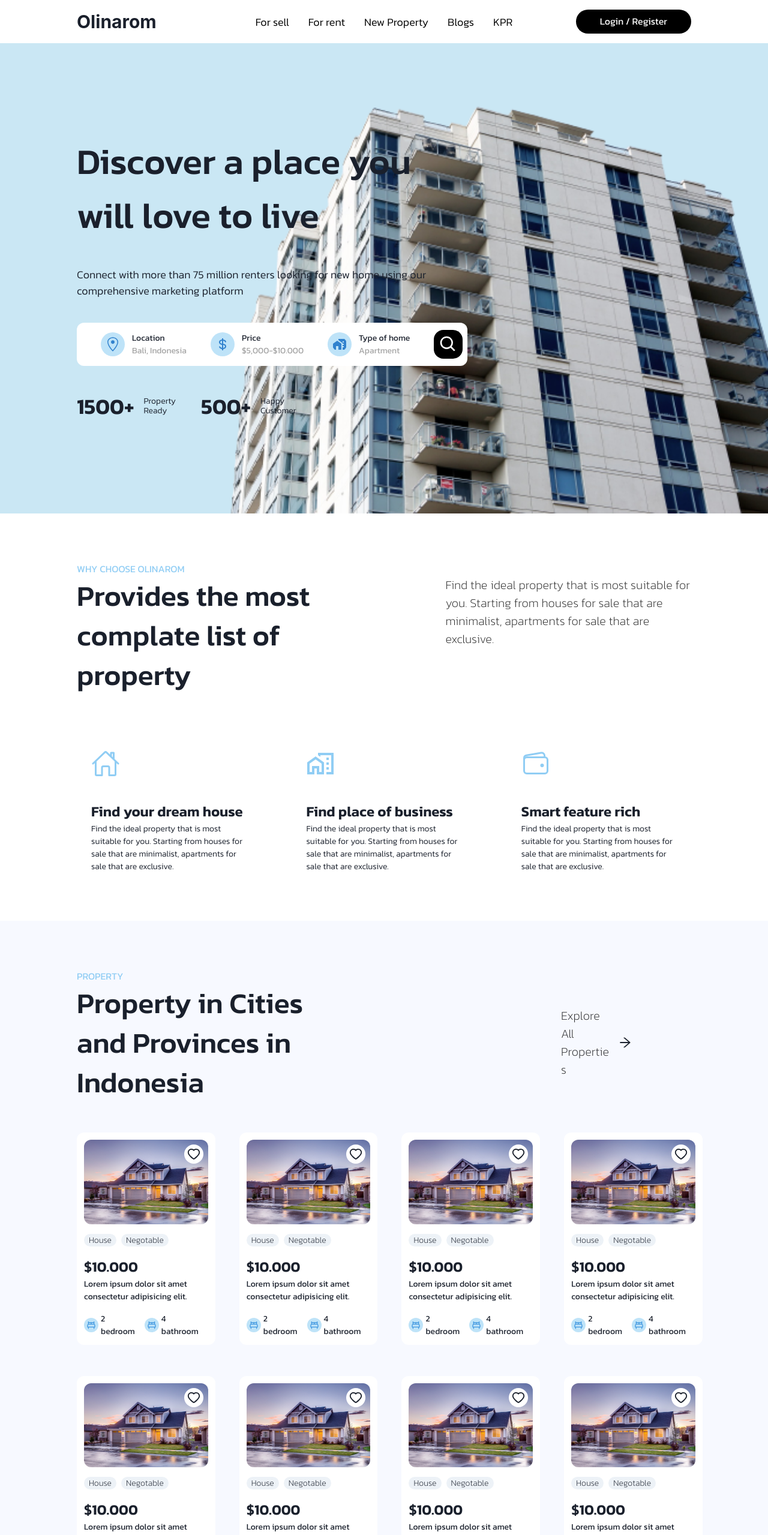
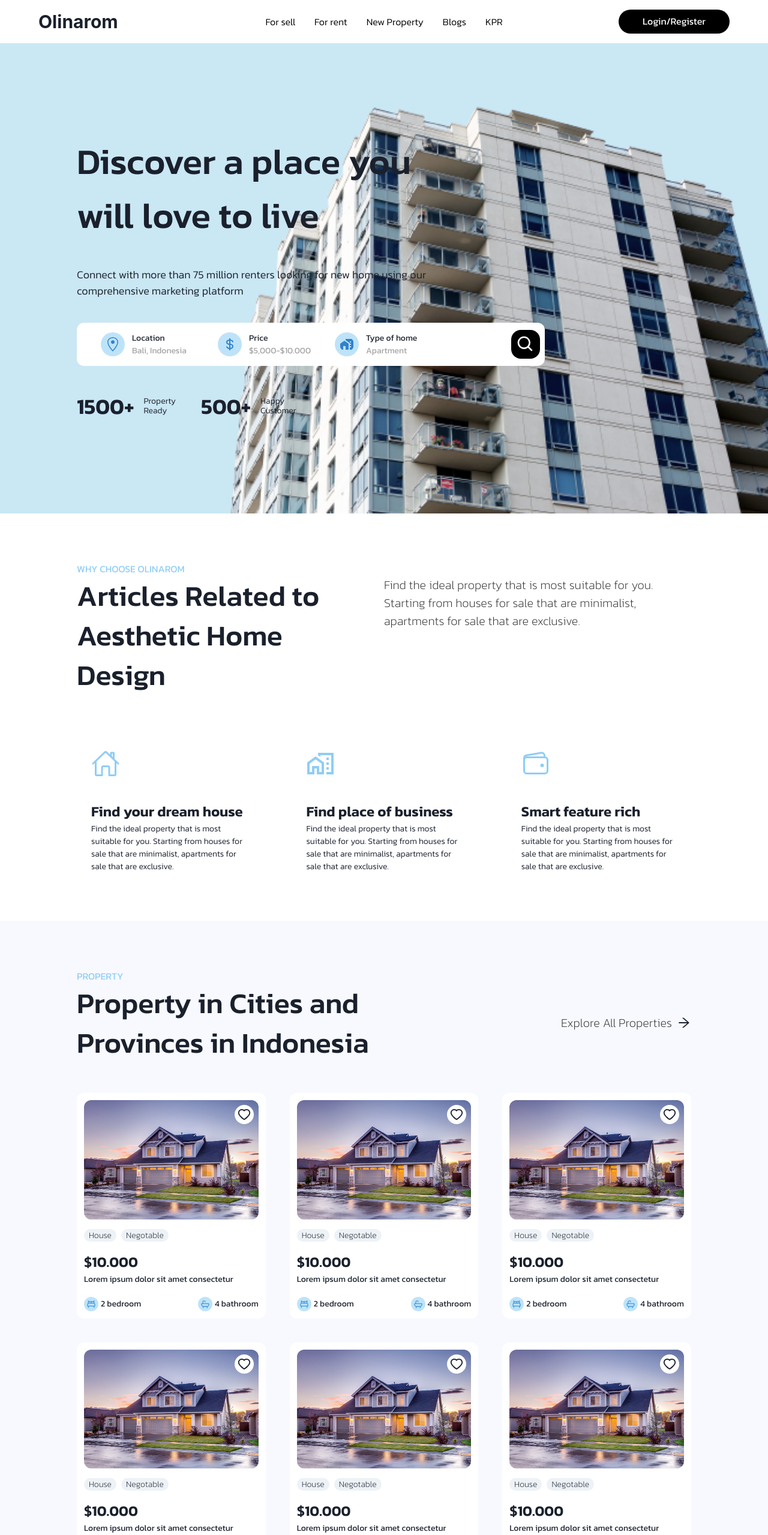
Before and after one commit to ijlalWindhi/ASC-Real-Estate, a React (Vite) app: page / in a window 1280 px wide. Shown: the top 2559 px of the page at 60% size. Built offline with nearby package versions, Linux system fonts and the light colour scheme.

Commit message:
styling for responsive

```diff
--- a/src/components/navbar/fragments/NavItem.tsx
+++ b/src/components/navbar/fragments/NavItem.tsx
@@ -12,7 +12,7 @@ export default function NavItem( {title, path} : NavItemsType ) {
         <Link to={path} smooth={true}>
             <Text
                 color={"black"}
-                fontSize={"lg"}
+                fontSize={{ base: "lg", md: "sm", lg: "md" }}
                 fontWeight={"light"}
                 cursor={"pointer"}
             >
--- a/src/components/navbar/index.tsx
+++ b/src/components/navbar/index.tsx
@@ -21,7 +21,7 @@ export default function index() {
                 justifyContent={"space-around"}
                 alignItems={"center"}
                 py={4}
-                px={{ base: 10, md: 20, lg: 32 }}
+                px={{ base: 10, md: 10, lg: 16 }}
                 bgColor={"white"}
             >
                 <Flex
@@ -45,7 +45,7 @@ export default function index() {
                         h={6}
                     />
                 </Flex>
-                <Flex gap={8} display={{ base: "none", md: "flex" }} minW={"fit-content"}>
+                <Flex gap={{ md: 5, lg: 8 }} display={{ base: "none", md: "flex" }} minW={"fit-content"}>
                     <NavItem title={"For sell"} path="home" />
                     <NavItem title={"For rent"} path={"workflow"} />
                     <NavItem title={"New Property"} path={"portfolio"} />
@@ -53,14 +53,14 @@ export default function index() {
                     <NavItem title={"KPR"} path={"contacts"} />
                 </Flex>
                 <Box w={"full"} justifyContent={"right"} display={{ base: "none", md: "flex" }}>
-                    <Button justifyContent={"center"} bgColor={"black"} rounded={"full"} px={10} _hover={{ bgColor: "black" }}>
+                    <Button justifyContent={"center"} bgColor={"black"} rounded={"full"} px={{ md: 4, lg: 10 }} _hover={{ bgColor: "black" }}>
                         <Text
                             color={"white"}
-                            fontSize={"md"}
+                            fontSize={{ base: "lg", md: "sm", lg: "md" }}
                             fontWeight={"normal"}
                             cursor={"pointer"}
                         >
-                            Login / Register
+                            Login/Register
                         </Text>
                     </Button>
                 </Box>
--- a/src/pages/about/fragments/Card.tsx
+++ b/src/pages/about/fragments/Card.tsx
@@ -9,7 +9,7 @@ type CardType = {
 
 export default function Card({icon, title, description} : CardType) {
   return (
-    <Box maxW={{ base: "full", md: "50%", lg:"30%" }} px={6} py={10} rounded={"xl"} _hover={{ boxShadow: "xl" }}>
+    <Box maxW={{ base: "full", md: "50%", lg:"30%" }} px={6} py={10} rounded={"xl"} _hover={{ boxShadow: "xl" }} textAlign={{ base: "center", md: "left" }}>
         <Icon as={icon} w={12} h={12} color={"blue.200"} />
         <Text fontSize={{ base: "xl", md: "2xl" }} fontWeight={"semibold"} mt={8}>{title}</Text>
         <Text fontSize={"sm"} fontWeight={"light"}>{description}</Text>
--- a/src/pages/about/index.tsx
+++ b/src/pages/about/index.tsx
@@ -17,11 +17,11 @@ export default function Hero() {
             direction={"column" }
         >
             <Text color={"blue.200"} mt={10}>WHY CHOOSE OLINAROM</Text>
-            <Flex justifyContent={"space-between"} flexDir={{ base: "column", md: "row" }} gap={{ base: 4, md: 0 }}>
-                <Text fontSize={{ base: "3xl", md: "4xl", lg: "5xl" }} fontWeight={"medium"} maxW={{ base: "full", md: "40%" }} lineHeight={'short'}>
-                    Provides the most complate list of property
+            <Flex justifyContent={"space-between"} flexDir={{ base: "column", md: "row" }} gap={{ md: 10, lg: 10 }}>
+                <Text fontSize={{ base: "3xl", md: "4xl", lg: "5xl" }} fontWeight={"medium"} maxW={{ base: "full", md: "50%", lg: "60%" }} lineHeight={'short'}>
+                    Articles Related to Aesthetic Home Design
                 </Text>
-                <Text fontWeight={"thin"} fontSize={{ base: "sm", md: "xl" }} color={"blackAlpha.800"} maxW={{ base: "full", md: "40%" }}>
+                <Text fontWeight={"thin"} fontSize={{ base: "sm", md: "xl" }} color={"blackAlpha.800"} maxW={{ base: "full", md: "50%", lg: "50%" }}>
                     Find the ideal property that is most suitable for you. Starting from houses for sale that are minimalist, apartments for sale that are exclusive.
                 </Text>
             </Flex>
--- a/src/pages/article/fragments/CardLarge.tsx
+++ b/src/pages/article/fragments/CardLarge.tsx
@@ -10,8 +10,8 @@ type CardLargeType = {
 
 export default function CardLarge({image, date, title, description} : CardLargeType) {
   return (
-    <Box mt={{ base: 5, md: 0 }}>
-        <Image src={image} maxW={{ base: "full", md: "90%" }} rounded={"3xl"} />
+    <Box mt={{ base: 5, md: 0 }} w={"full"}>
+        <Image src={image} maxW={{ base: "full", md: "100%" }} rounded={"3xl"} />
         <Box maxW={"90%"} mt={{ base: 3 }}>
             <Text fontWeight={"thin"} fontSize={{ base: "xs", md:"sm" }}>{date}</Text>
             <Text fontWeight={"semibold"} fontSize={{ base: "lg", md: "2xl" }} my={{ base:1, md:2 }}>{title}</Text>
--- a/src/pages/article/fragments/CardSmall.tsx
+++ b/src/pages/article/fragments/CardSmall.tsx
@@ -1,5 +1,5 @@
 import React from 'react'
-import {Flex, Text, Box} from '@chakra-ui/react'
+import {Flex, Text, Box, Image} from '@chakra-ui/react'
 
 type CardLargeType = {
     image: any,
@@ -9,12 +9,12 @@ type CardLargeType = {
 
 export default function CardSmall({image, date, title} : CardLargeType) {
   return (
-    <Flex flexDir={{ base: "column", md: "row" }}>
-        <Box w={{ base: "full" , md: "md" }} h={{ base: "40", md: 36 }} rounded={"3xl"} bgImage={image} bgPosition={"center"} bgRepeat={"no-repeat"} bgSize={"cover"}></Box>
-        <Flex maxW={{ base: "100%", md: "80%" }} flexDirection={"column"} ml={{ md: 4 }} mt={{ base: 4, md: 0 }}>
-            <Text fontWeight={"thin"} fontSize={{ base: "xs", md: "sm" }}>{date}</Text>
-            <Text fontWeight={"semibold"} fontSize={{ base: "lg", md: "2xl" }}>{title}</Text>
-        </Flex>
-    </Flex>
+    <Box mt={{ base: 5, md: 0 }} w={"full"} display={"flex"} flexDir={{ base: "column", md: "row" }}>
+        <Box w={{ base: "full" , md: "full" }} my={"auto"} h={{ base: "40", md: 36 }} rounded={"3xl"} bgImage={image} bgPosition={"center"} bgRepeat={"no-repeat"} bgSize={"cover"}></Box>
+        <Box maxW={"90%"} mt={{ base: 3 }} ml={3}>
+            <Text fontWeight={"thin"} fontSize={{ base: "xs", md:"sm" }}>{date}</Text>
+            <Text fontWeight={"semibold"} fontSize={{ base: "lg", md: "xl" }} my={{ base:1, md:2 }}>{title}</Text>
+        </Box>
+    </Box>
   )
 }
--- a/src/pages/article/index.tsx
+++ b/src/pages/article/index.tsx
@@ -3,7 +3,9 @@ import {
     Flex,
     Text,
     Icon,
-    Divider
+    Divider,
+    Grid,
+    GridItem
 } from "@chakra-ui/react";
 import {AiOutlineArrowRight} from "react-icons/ai";
 import House1 from "../../assets/image-house.jpg"
@@ -19,27 +21,29 @@ export default function Hero() {
             direction={{ base: "column" }}
         >
             <Text color={"blue.200"} mt={10}>BLOGS</Text>
-            <Flex justifyContent={"space-between"} flexDir={{ base: "column", md: "row" }}>
-                <Text fontSize={{ base: "3xl", md: "4xl", lg: "5xl" }} fontWeight={"medium"} maxW={{ base: "full", md: "40%" }} lineHeight={'short'}>
+            <Flex justifyContent={"space-between"} flexDir={{ base: "column", md: "row" }} gap={{ md: 10, lg: 10 }}>
+                <Text fontSize={{ base: "3xl", md: "4xl", lg: "5xl" }} fontWeight={"medium"} maxW={{ base: "full", md: "80%", lg: "60%" }} lineHeight={'short'}>
                     Articles Related to Aesthetic Home Design
                 </Text>
                 <Flex alignItems={"center"} gap={2}>
-                    <Text fontWeight={"thin"} fontSize={{ base: "sm", md: "xl" }} color={"blackAlpha.800"} maxW={{ base: "full", md: "40%" }}>
+                    <Text fontWeight={"thin"} fontSize={{ base: "sm", md: "xl" }} color={"blackAlpha.800"} maxW={{ base: "full"}}>
                         Explore All Blog
                     </Text>
                     <Icon as={AiOutlineArrowRight} w={{ base: 4, md: 6 }} h={{ base: 4, md: 6 }} />
                 </Flex>
             </Flex>
-            <Flex gap={{ base: 10, md: 16 }} mt={"5%"} alignItems={"center"} flexDir={{ base: "column", md: "row" }}>
-                <CardLarge image={House1} title={"Lorem ipsum dolor sit amet consectetur adipisicing elit."} description={"Lorem ipsum, dolor sit amet consectetur adipisicing elit. Nihil nobis velit officiis harum, ut numquam et iste unde soluta perspiciatis voluptates. Voluptas harum quidem sit eligendi, totam fuga reiciendis earum?"} date={"20 August, 2022"} />
-                <Flex flexDirection={"column"} gap={10}>
+            <Grid templateColumns={{ base: 'repeat(1, 1fr)', md: 'repeat(2, 1fr)'}} gap={{ base: 10, md: 16 }} mt={"5%"}>
+                <GridItem w='100%'>
+                    <CardLarge image={House1} title={"Lorem ipsum dolor sit amet consectetur adipisicing elit."} description={"Lorem ipsum, dolor sit amet consectetur adipisicing elit. Nihil nobis velit officiis harum, ut numquam et iste unde soluta perspiciatis voluptates. Voluptas harum quidem sit eligendi, totam fuga reiciendis earum?"} date={"20 August, 2022"} />
+                </GridItem>
+                <GridItem w='100%'>
                     <CardSmall image={House1} title={"Lorem ipsum dolor sit amet consectetur adipisicing elit."} date={"20 August, 2022"} />
-                    <Divider/>
+                    <Divider my={5}/>
                     <CardSmall image={House1} title={"Lorem ipsum dolor sit amet consectetur adipisicing elit."} date={"20 August, 2022"} />
-                    <Divider/>
+                    <Divider my={5}/>
                     <CardSmall image={House1} title={"Lorem ipsum dolor sit amet consectetur adipisicing elit."} date={"20 August, 2022"} />
-                </Flex>
-            </Flex>
+                </GridItem>
+            </Grid>
         </Flex>
     );
 }
--- a/src/pages/hero/index.tsx
+++ b/src/pages/hero/index.tsx
@@ -4,6 +4,8 @@ import {
     Text,
     Icon,
     Flex,
+    Grid,
+    GridItem,
 } from "@chakra-ui/react";
 import ImageHero from "../../assets/images-hero.png";
 import {GoLocation} from "react-icons/go";
@@ -44,17 +46,14 @@ export default function Hero() {
                 >
                     Connect with more than 75 million renters looking for new home using our comprehensive marketing platform
                 </Text>
-                <Flex bgColor={"white"} maxW={{ base: "full", md: "fit-content" }} py={{ base: 2, md: 3 }} pl={{ base: 2.5, md: 10 }} gap={{ base: 4, md: 6,lg: 10 }} rounded={"xl"}>
+                <Grid bgColor={"white"} maxW={{ base: "full", md: "fit-content" }} py={{ base: 2, md: 3 }} pl={{ base: 2.5, md: 10 }} gap={{ base: 4, md: 6,lg: 10 }} rounded={"xl"} justifyContent={{ base: "center", md: "flex-start" }} templateColumns={{ base: 'repeat(3, 1fr)', md: 'repeat(4, 1fr)', lg: 'repeat(4, 1fr)'}} overflow={"clip"}>
                     <Navigation icon={GoLocation} heading={"Location"} title={"Bali, Indonesia"} />
                     <Navigation icon={BiDollar} heading={"Price"} title={"$5,000-$10.000"} />
                     <Navigation icon={MdHomeWork} heading={"Type of home"} title={"Apartment"} />
-                    <Box pr={2} alignItems={"center"} display={{ base: "none", md: "flex" }}>
-                        <Icon as={BiSearch} w={{ base: 8, md: 12 }} h={{ base: 8, md: 12 }} bgColor={"black"} color={"white"} p={2} rounded={{ base: "lg", md: "2xl" }}/>
-                    </Box>
-                </Flex>
-                <Box pr={2} alignItems={"center"} bgColor={"black"} display={{ base: "flex", md: "none" }} rounded={"xl"} justifyContent={"flex-end"}>
-                    <Icon as={BiSearch} w={{ base: 8, md: 12 }} h={{ base: 8, md: 12 }} bgColor={"black"} color={"white"} p={2} rounded={{ base: "lg", md: "2xl" }}/>
-                </Box>
+                    <GridItem colSpan={{ base: 4, md: 1 }} pr={2} display={"flex"} alignItems={"center"} justifyContent={"flex-end"}>
+                        <Icon as={BiSearch} w={{ base: "full", md: 12 }} h={{ base: 8, md: 12 }} bgColor={"black"} color={"white"} p={2} rounded={{ base: "lg", md: "2xl" }} />
+                    </GridItem>
+                </Grid>
                 <Flex>
                     <Title heading={"1500+"} title={"Property Ready"} />
                     <Title heading={"500+"} title={"Happy Customer"} />
--- a/src/pages/property/fragments/Card.tsx
+++ b/src/pages/property/fragments/Card.tsx
@@ -14,7 +14,7 @@ type CardType = {
 
 export default function Card({ price, description, image, button, bed, bath} : CardType) {
   return (
-    <Box maxW={"100%"} px={3} py={3} rounded={"xl"} bgColor={"white"} _hover={{ boxShadow: "xl" }}>
+    <Box maxW={"100%"} px={3} py={3} rounded={"xl"} bgColor={"white"} _hover={{ boxShadow: "xl" }} overflow={"clip"} mx={"auto"}>
       <Box position={"relative"}>
         <Image src={image} w={"full"} color={"blue.200"} rounded={"xl"}/>
         <Icon as={AiOutlineHeart} position={"absolute"} top={0} right={0} w={8} h={8} p={1} mr={2} mt={2} bgColor={"white"} rounded={"full"} />
@@ -29,14 +29,14 @@ export default function Card({ price, description, image, button, bed, bath} : C
       }
       </Flex>
       <Text fontSize={{ base: "xl", md: "2xl" }} fontWeight={"semibold"}>${price}</Text>
-      <Text fontSize={"sm"} fontWeight={"normal"} overflow={"clip"}>{description}</Text>
-      <Flex mt={4}>
-        <Flex alignItems={"center"} mr={4}>
+      <Text fontSize={"sm"} fontWeight={"normal"} w={"fit-content"} h={'6'} overflow={"clip"}>{description}</Text>
+      <Flex mt={4} justifyContent={"space-between"}>
+        <Flex alignItems={"center"}>
           <Icon as={BiBed} w={6} h={6} color={"blue.400"} bgColor={"blue.100"} p={1} mr={1} rounded={"full"}/>
           <Text fontSize={"sm"} >{bed} bedroom</Text>
         </Flex>
-        <Flex alignItems={"center"} mr={4}>
-          <Icon as={BiBed} w={6} h={6} color={"blue.400"} bgColor={"blue.100"} p={1} mr={1} rounded={"full"}/>
+        <Flex alignItems={"center"}>
+          <Icon as={BiBath} w={6} h={6} color={"blue.400"} bgColor={"blue.100"} p={1} mr={1} rounded={"full"}/>
           <Text fontSize={"sm"} >{bath} bathroom</Text>
         </Flex>
       </Flex>
--- a/src/pages/property/index.tsx
+++ b/src/pages/property/index.tsx
@@ -19,24 +19,23 @@ export default function Hero() {
             bgColor={"#F7F9FF"}
         >
             <Text color={"blue.200"} mt={10}>PROPERTY</Text>
-            <Flex justifyContent={"space-between"} flexDir={{ base: "column", md: "row" }}>
-                <Text fontSize={{ base: "3xl", md: "4xl", lg: "5xl" }} fontWeight={"medium"} maxW={{ base: "full", md: "40%" }} lineHeight={'short'}>
+            <Flex justifyContent={"space-between"} flexDir={{ base: "column", md: "row" }} gap={{ md: 10, lg: 10 }}>
+                <Text fontSize={{ base: "3xl", md: "4xl", lg: "5xl" }} fontWeight={"medium"} maxW={{ base: "full", md: "80%", lg: "60%" }} lineHeight={'short'}>
                     Property in Cities and Provinces in Indonesia
                 </Text>
                 <Flex alignItems={"center"} gap={2}>
-                    <Text fontWeight={"thin"} fontSize={{ base: "sm", md: "xl" }} color={"blackAlpha.800"} maxW={{ base: "full", md: "40%" }}>
+                    <Text fontWeight={"thin"} fontSize={{ base: "sm", md: "xl" }} color={"blackAlpha.800"} maxW={{ base: "full" }}>
                         Explore All Properties
                     </Text>
                     <Icon as={AiOutlineArrowRight} w={{ base: 4, md: 6 }} h={{ base: 4, md: 6 }} />
                 </Flex>
             </Flex>
-            <Grid templateColumns={{ lg: 'repeat(4, 1fr)' }} gap={10} mt={"5%"}>
+            <Grid templateColumns={{ base: 'repeat(1, 1fr)', md: 'repeat(2, 1fr)', lg: 'repeat(3, 1fr)'}} gap={{ base:4, sm: 5, md: 10 }} mt={"5%"}>
                 <Card price={"10.000"} description={"Lorem ipsum dolor sit amet consectetur adipisicing elit."} image={House1} button={["house", "negotable"]} bed={2} bath={4}/>
                 <Card price={"10.000"} description={"Lorem ipsum dolor sit amet consectetur adipisicing elit."} image={House1} button={["house", "negotable"]} bed={2} bath={4}/>
                 <Card price={"10.000"} description={"Lorem ipsum dolor sit amet consectetur adipisicing elit."} image={House1} button={["house", "negotable"]} bed={2} bath={4}/>
                 <Card price={"10.000"} description={"Lorem ipsum dolor sit amet consectetur adipisicing elit."} image={House1} button={["house", "negotable"]} bed={2} bath={4}/>
-            </Grid>
-            <Grid templateColumns={{ lg: 'repeat(4, 1fr)' }} gap={10} mt={"5%"}>
+                <Card price={"10.000"} description={"Lorem ipsum dolor sit amet consectetur adipisicing elit."} image={House1} button={["house", "negotable"]} bed={2} bath={4}/>
                 <Card price={"10.000"} description={"Lorem ipsum dolor sit amet consectetur adipisicing elit."} image={House1} button={["house", "negotable"]} bed={2} bath={4}/>
                 <Card price={"10.000"} description={"Lorem ipsum dolor sit amet consectetur adipisicing elit."} image={House1} button={["house", "negotable"]} bed={2} bath={4}/>
                 <Card price={"10.000"} description={"Lorem ipsum dolor sit amet consectetur adipisicing elit."} image={House1} button={["house", "negotable"]} bed={2} bath={4}/>
```
